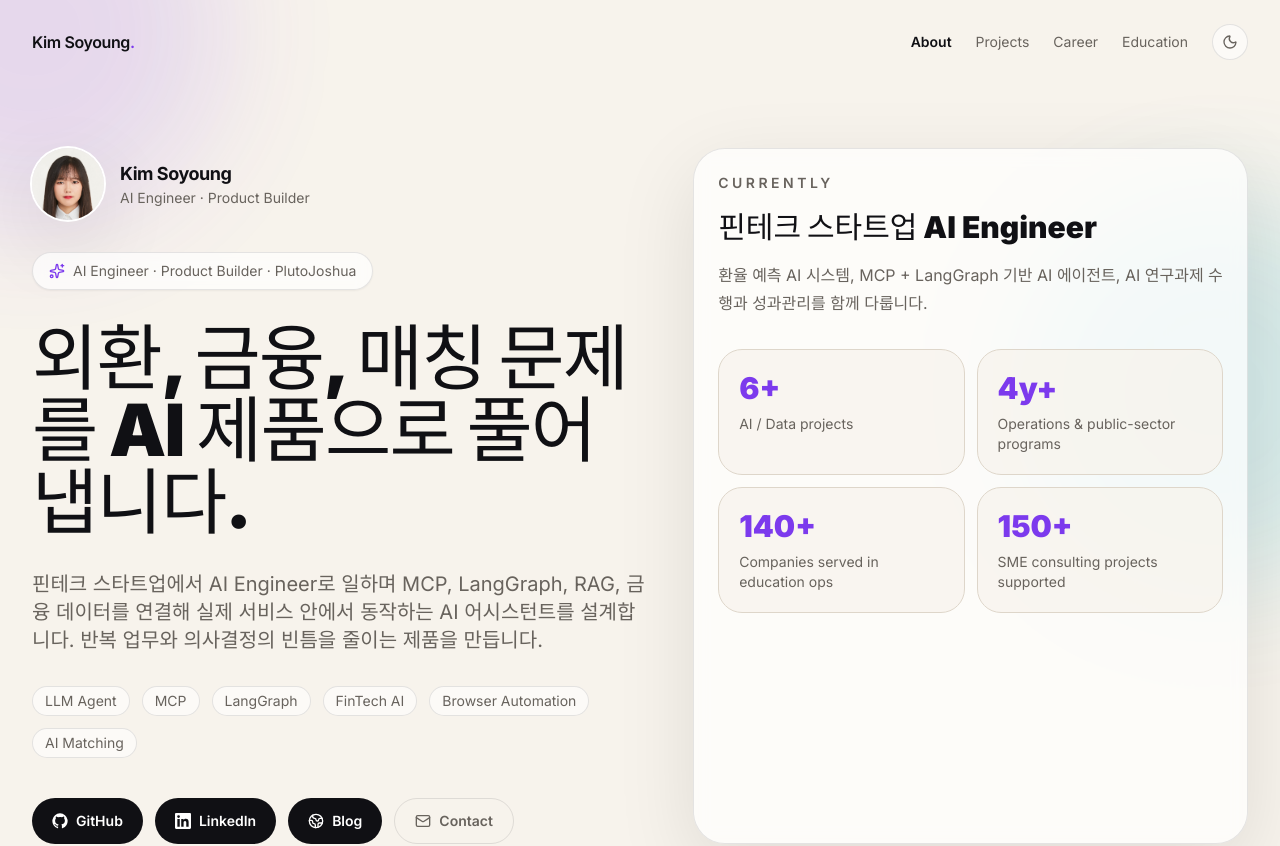
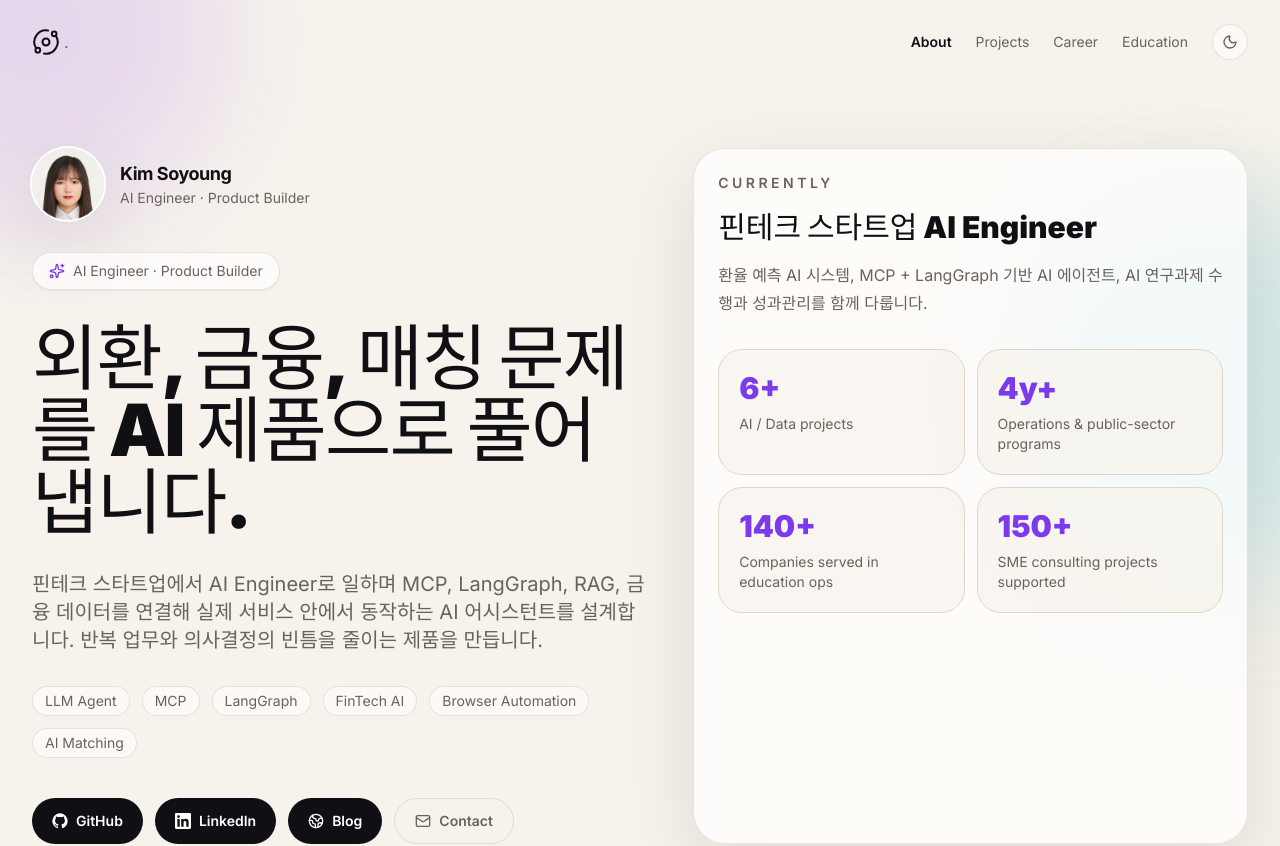
Before and after one commit to PlutoJoshua/PlutoJoshua.github.io, a React (Vite) app: page / in a window 1280 px wide. Shown: the top 846 px of the page. Built offline with nearby package versions, Linux system fonts and the light colour scheme; a web font is replaced by a local one.

Commit message:
Replace text logo with Orbit planet icon, drop PlutoJoshua from badge
- Header logo: 'Kim Soyoung' text -> Orbit icon + accent dot
- Hero badge: remove '· PlutoJoshua'

```diff
--- a/src/components/Header.jsx
+++ b/src/components/Header.jsx
@@ -1,6 +1,6 @@
 import { useState } from 'react';
 import { NavLink } from 'react-router-dom';
-import { Menu, X } from 'lucide-react';
+import { Menu, Orbit, X } from 'lucide-react';
 import { profile } from '../data/profile';
 import ThemeToggle from './ThemeToggle';
 
@@ -22,8 +22,13 @@ export default function Header() {
 
   return (
     <header className="relative z-20 mx-auto flex max-w-7xl items-center justify-between px-6 py-6 lg:px-8">
-      <NavLink to="/" className="font-semibold tracking-tight" onClick={() => setOpen(false)}>
-        {profile.name}
+      <NavLink
+        to="/"
+        aria-label={`${profile.name} home`}
+        className="inline-flex items-center gap-1 text-ink transition hover:text-accent dark:text-paper"
+        onClick={() => setOpen(false)}
+      >
+        <Orbit className="h-7 w-7" strokeWidth={1.75} />
         <span className="text-accent">.</span>
       </NavLink>
 
--- a/src/data/profile.js
+++ b/src/data/profile.js
@@ -3,7 +3,7 @@ export const profile = {
   name: 'Kim Soyoung',
   handle: 'PlutoJoshua',
   role: 'AI Engineer · Product Builder',
-  badge: 'AI Engineer · Product Builder · PlutoJoshua',
+  badge: 'AI Engineer · Product Builder',
   headline: '외환, 금융, 매칭 문제를 AI 제품으로 풀어냅니다.',
   intro:
     '핀테크 스타트업에서 AI Engineer로 일하며 MCP, LangGraph, RAG, 금융 데이터를 연결해 실제 서비스 안에서 동작하는 AI 어시스턴트를 설계합니다. 반복 업무와 의사결정의 빈틈을 줄이는 제품을 만듭니다.',
```
Also changed, not shown: 2 other files (tests, documents, lock files or other folders).
